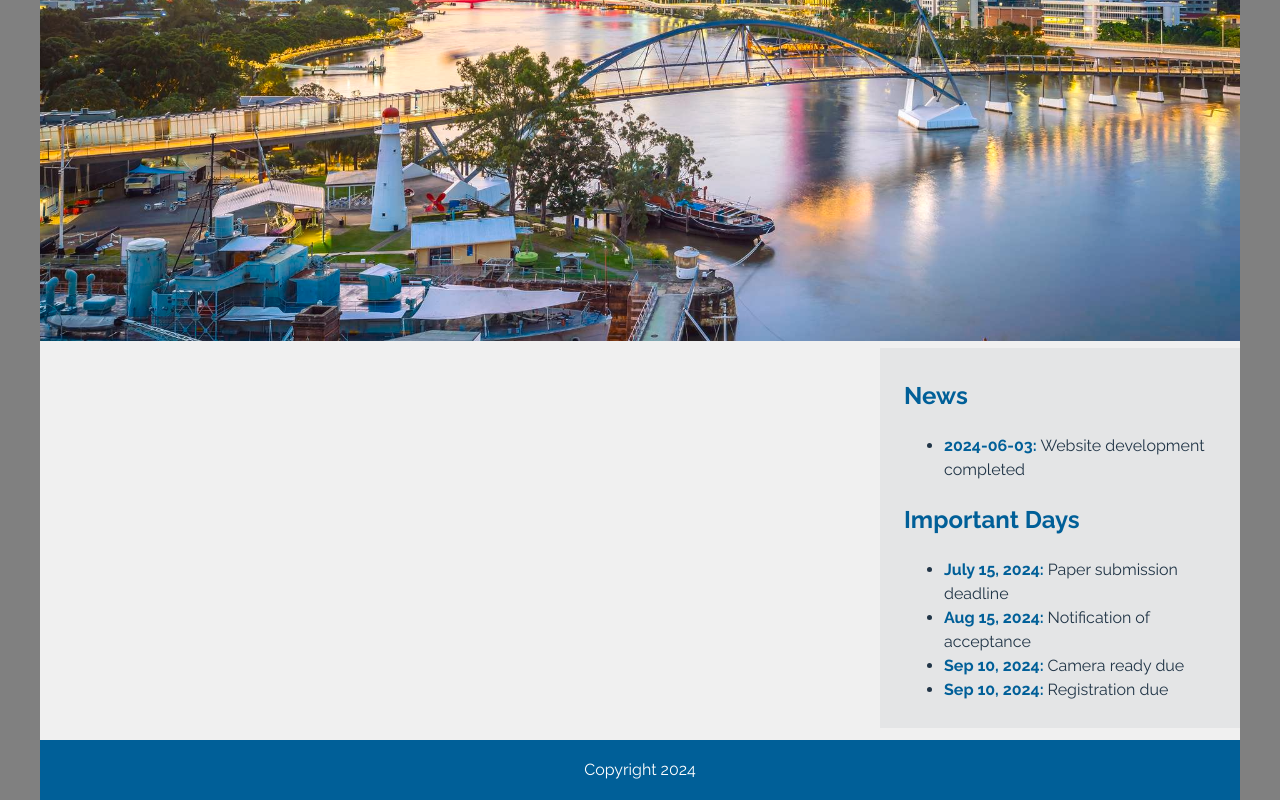
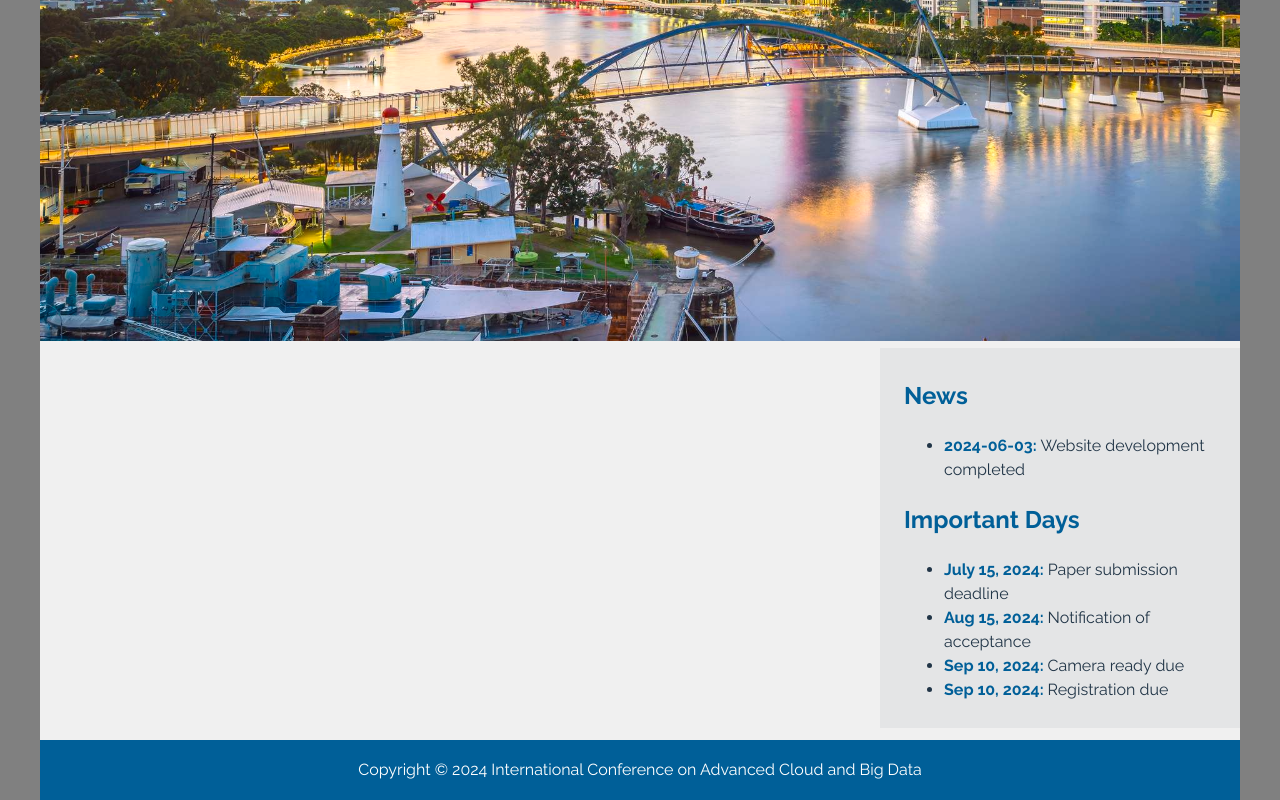
Before and after one commit to li1553770945/cbd-fe, a Vue app: page /2024/home in a window 1280 px wide. Shown: the part 502-1302 px from the top of the page. Built offline with nearby package versions, Linux system fonts and the light colour scheme.

Commit message:
feat(footer):增加版权标志

```diff
--- a/src/App.vue
+++ b/src/App.vue
@@ -19,7 +19,7 @@
       </el-aside>
     </el-container>
     <el-footer class="footer">
-      Copyright {{ yearStore.currentYear }}
+      Copyright &copy; {{ yearStore.currentYear }} International Conference on Advanced Cloud and Big Data
     </el-footer>
   </el-container>
 </template>
```
